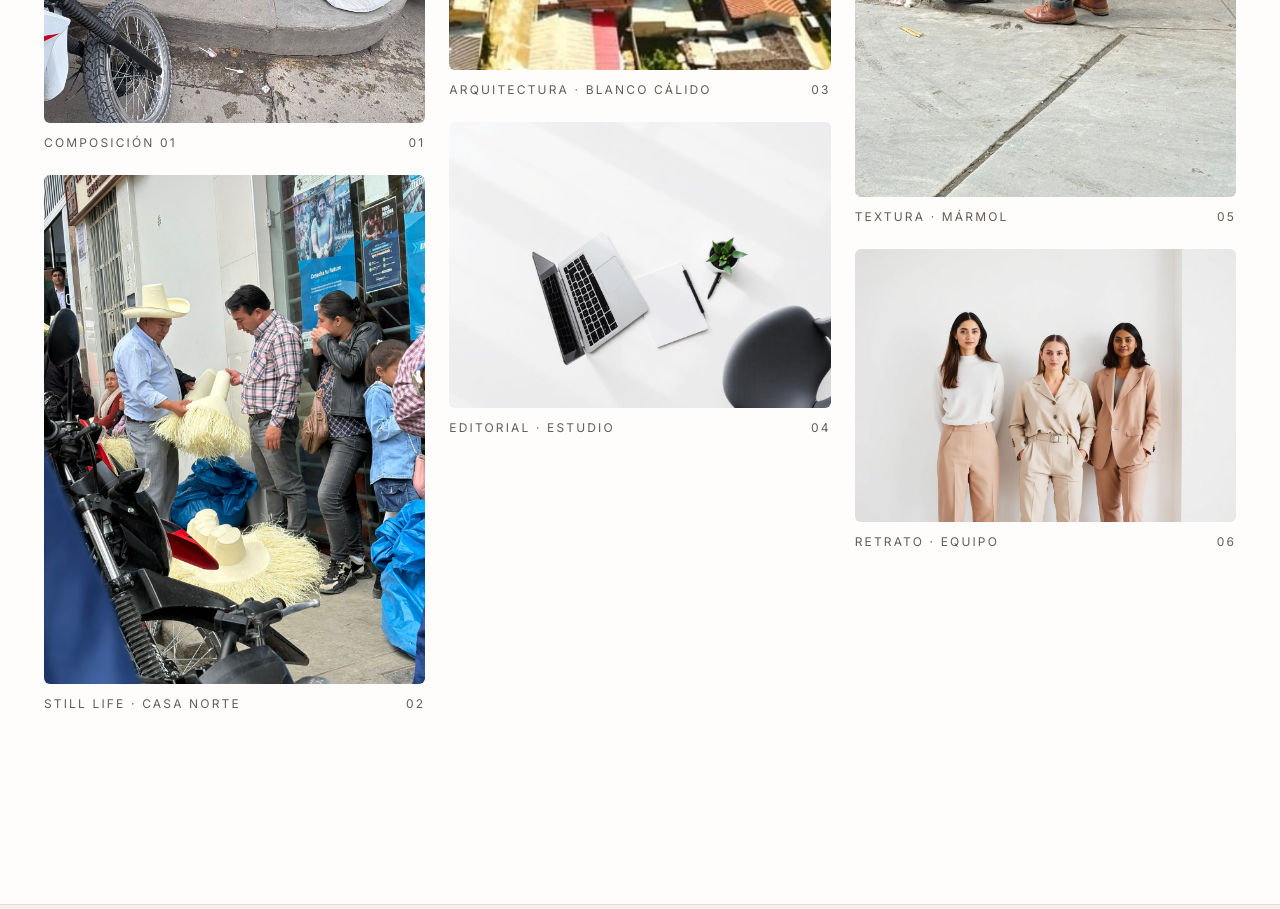
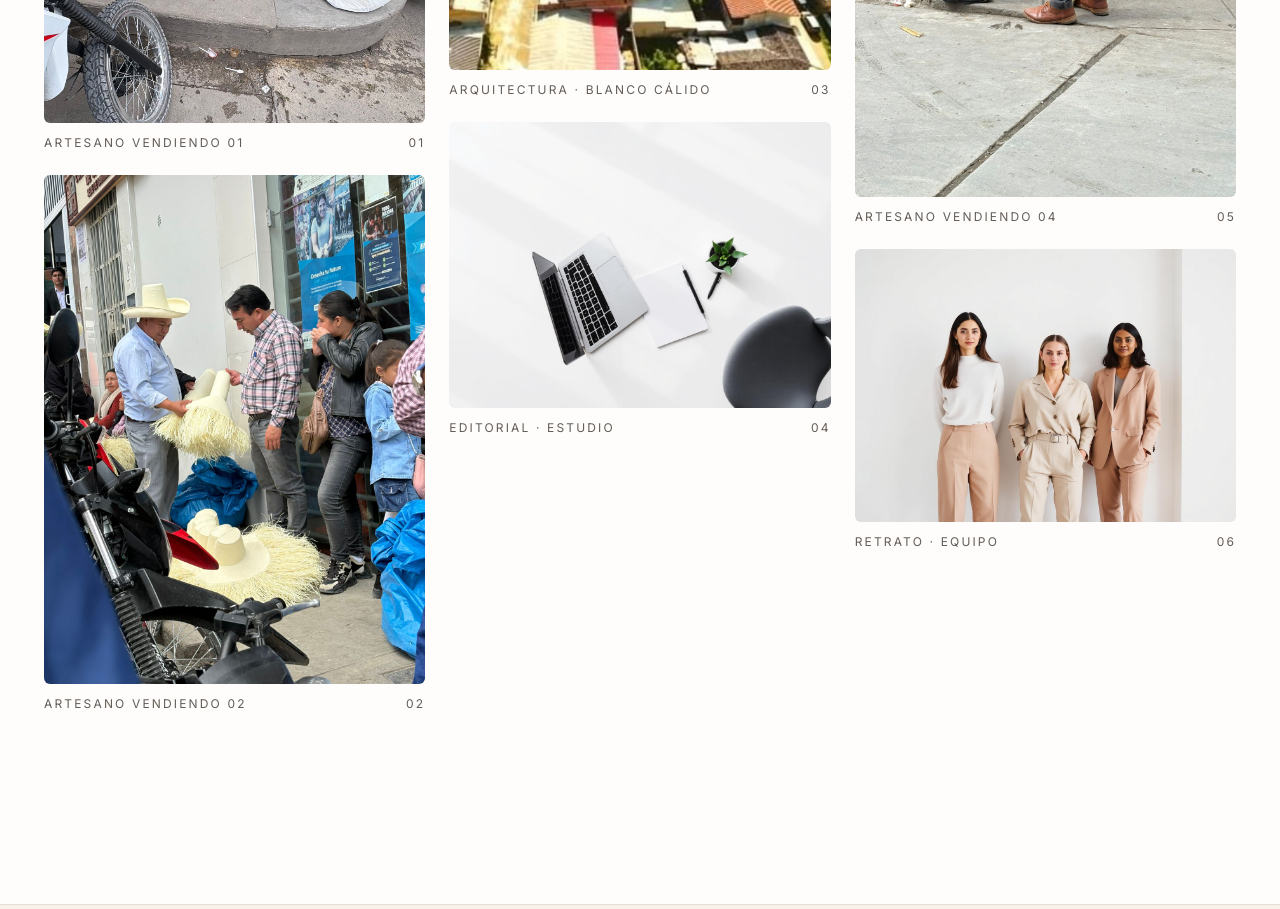
Before and after one commit to ANGEL-JHAN/web-prueba, a React (Vite) app: page /galeria in a window 1280 px wide. Shown: the part 660-1569 px from the top of the page. Built offline with nearby package versions, Linux system fonts and the light colour scheme.

Commit message:
Actualizar Galeria.tsx

```diff
--- a/src/pages/Galeria.tsx
+++ b/src/pages/Galeria.tsx
@@ -6,11 +6,11 @@ import hero from "@/assets/hero.jpg";
 import team from "@/assets/team.jpg";
 
 const items = [
-  { src: g1, alt: "Formas y luz", cap: "Composición 01" },
-  { src: g2, alt: "Cerámica en luz natural", cap: "Still life · Casa Norte" },
+  { src: g1, alt: "Formas y luz", cap: "Artesano vendiendo 01" },
+  { src: g2, alt: "Cerámica en luz natural", cap: "Artesano vendiendo 02" },
   { src: hero, alt: "Interior arquitectónico", cap: "Arquitectura · Blanco cálido" },
   { src: g3, alt: "Espacio de trabajo", cap: "Editorial · Estudio" },
-  { src: g4, alt: "Mármol y sombras", cap: "Textura · Mármol" },
+  { src: g4, alt: "Mármol y sombras", cap: "Artesano vendiendo 04" },
   { src: team, alt: "Retrato de equipo", cap: "Retrato · Equipo" },
 ];
 
```
